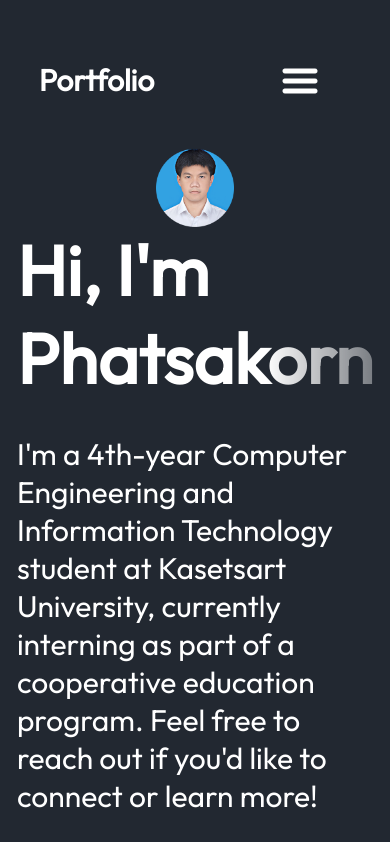
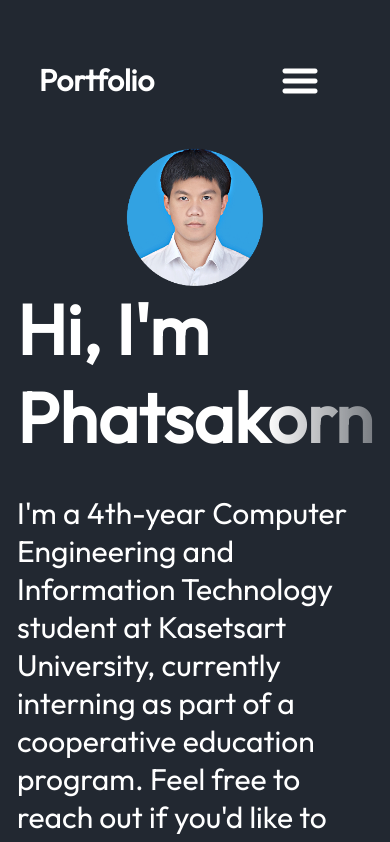
Before and after one commit to Phxtsxkxrn/Myportfolio, a React (Vite) app in the folder react-portfolio/: page / in a window 390 px wide. Shown: the top 842 px of the page. Built offline with nearby package versions, Linux system fonts and the light colour scheme.

Commit message:
size pic

```diff
--- a/react-portfolio/src/components/Hero/Hero.module.css
+++ b/react-portfolio/src/components/Hero/Hero.module.css
@@ -7,8 +7,8 @@
     justify-content: space-between;
     margin-top: 49px;
     z-index: 1;
-    margin-left: 10%;
-    margin-right: 10%;
+    margin-left: 15%;
+    margin-right: 15%;
 }
 
 .content {
@@ -80,4 +80,7 @@
     .content {
         align-items: center;
     }
+    .heroImg {
+        width: 50%;
+    }
 }
```
